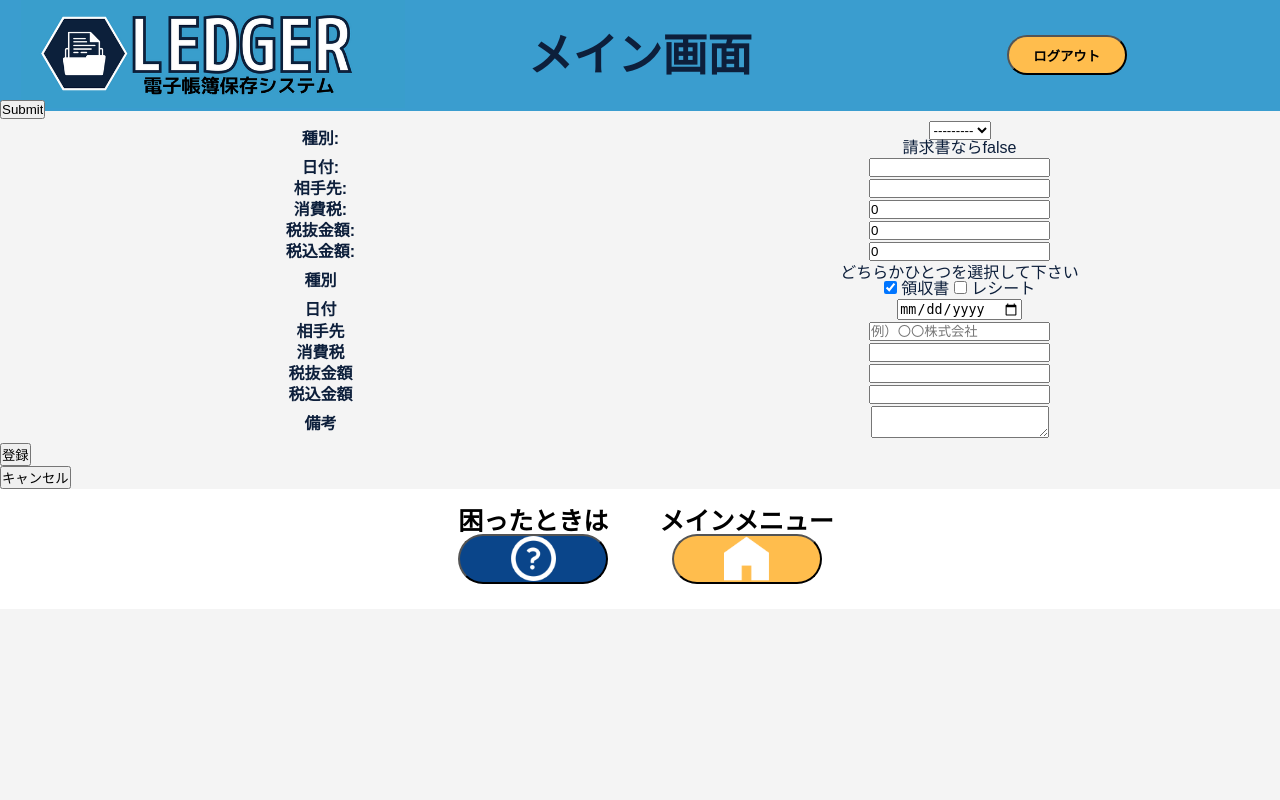
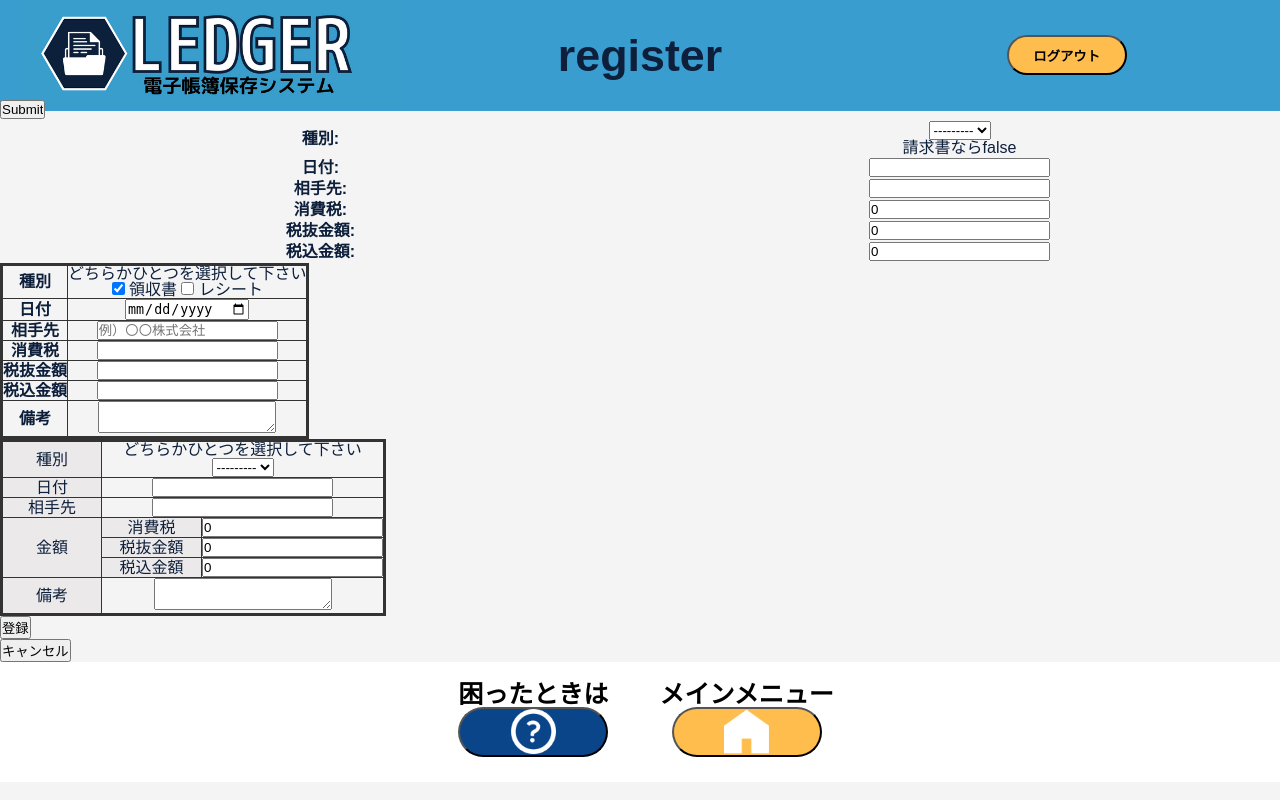
Before and after one commit to t20cs025/newLedger, a Django app: page /shoppinglist/register in a window 1280 px wide. Run offline with Django 3.2, Linux system fonts and the light colour scheme; some libraries are stand-ins or nearby versions.

Commit message:
[add] register.css add
[modify] html

```diff
--- a/shoppinglist/templates/shoppinglist/main.html
+++ b/shoppinglist/templates/shoppinglist/main.html
@@ -12,7 +12,7 @@
          <td class="upload">
              <div class="tooltip5" style="text-align: center;">
              <div style="text-align: center;">
-                <a href={% static 'shoppinglist:main' %}>
+                <a href={% url 'shoppinglist:register' %}>
                  <img src={% static "/images/common/database.png"%}  alt="登録アイコン">
                  <p class="subtitle" >
                      帳簿の登録
--- a/shoppinglist/templates/shoppinglist/register.html
+++ b/shoppinglist/templates/shoppinglist/register.html
@@ -1,8 +1,11 @@
 {% extends "base.html" %}
+{% load static %}
 
-{% block title %} 個別リスト {% endblock %}
+{% block title %} Register {% endblock %}
+{% block page_name %}register{% endblock %}
 
 {% block main %}
+<link href="{% static '/css/register.css'%}" rel="stylesheet">
 <form action="{% url 'shoppinglist:register' %}" method="post">
 {% csrf_token %}
 {{ form_id }}
@@ -12,9 +15,9 @@
 {{ form.as_table }}
 </table>
 </form>
-   <div id="login">
+   <div div id="tbl-bdr">
      <form>
-     <table>
+     <table class = "form">
         <tr>
         <th>
         <label>種別</label</th>
@@ -52,6 +55,45 @@
      </table>
      </form>
    </div>
+
+   <div div id="tbl-bdr">
+     <form>
+     <table class = "form">
+        <tr>
+        <td class = "shubetu">種別</td>
+
+        <td colspan="2"><dd><legend>どちらかひとつを選択して下さい</dd>{{form.category}}</td>
+        </tr>
+        <tr>
+        <td class = "date">日付</td>
+        <td  colspan="2">{{form.input_date}}</td>
+        </tr>
+        <tr>
+        <td class = "client">相手先</td>
+        <td colspan="2">{{form.client}}</td>
+        </tr>
+        <tr>
+            <td rowspan="4" class="money">金額</td>
+        </tr>
+        <tr>
+        <td class = "comsum">消費税</td>
+        <td>{{form.consumptionTax}}</td>
+        </tr>
+        <tr>
+        <td class = "exinclude">税抜金額</td>
+        <td>{{form.excludingTax}}</td>
+        </tr>
+        <tr>
+        <td class = "include">税込金額</td>
+        <td class="A">{{form.includingTax}}</td>
+        </tr>
+        <tr>
+        <td class = "text">備考</td>
+        <td colspan="2"><textarea name="comment"></textarea></td>
+        </tr>
+     </table>
+     </form>
+   </div>
 <ul>
 <li><a href="{% url 'shoppinglist:main' %}"><input type="button" value="登録"></a></li>
 <li><a href="{% url 'shoppinglist:show' %}"><input type="button" value="キャンセル"></a></li>
--- a/shoppinglist/views.py
+++ b/shoppinglist/views.py
@@ -111,7 +111,7 @@ class RegisterView(CreateView):
     model = Ledger
     fields = ('category','input_date','client','consumptionTax','excludingTax','includingTax')
     template_name = 'shoppinglist/register.html'
-    success_url = 'main/'
+    success_url = 'list/'
 
 class AprovalView(CreateView):
     model = Ledger
--- /dev/null
+++ b/static/css/register.css
@@ -0,0 +1,53 @@
+tbl-bdr table,#tbl-bdr td,#tbl-bdr th {
+    border-collapse: collapse;
+    border:1px solid #333;
+    }
+
+
+.shubetu{
+    background-color: #ebe9e9;
+    width: 100px;
+}
+.date{
+    background-color: #ebe9e9;
+    width: 100px;
+}
+
+.client{
+    background-color: #ebe9e9;
+    width: 100px;
+}
+
+.money{
+    background-color: #ebe9e9;
+    width: 100px;
+}
+
+.comsum{
+    background-color: #ebe9e9;
+    width: 100px;
+}
+
+.exinclude{
+    background-color: #ebe9e9;
+    width: 100px;
+}
+
+.include{
+    background-color: #ebe9e9;
+    width: 100px;
+}
+
+.text{
+    background-color: #ebe9e9;
+    width: 100px;
+}
+
+
+.form {
+    border-collapse: collapse;
+    /* background-color: aqua; */
+    width: auto;
+    border:3px solid #333;
+
+}
```
